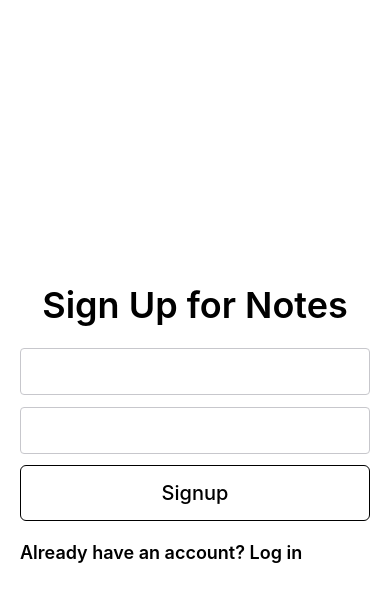
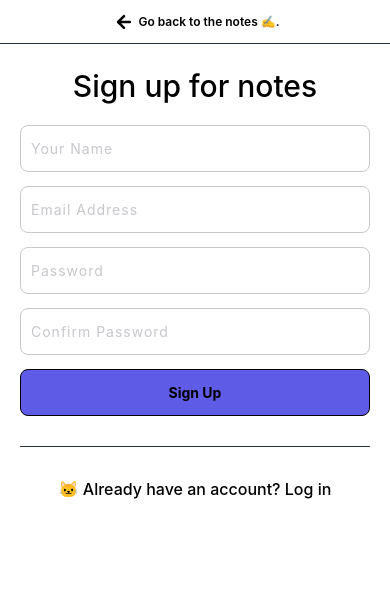
Before and after one commit to amarmanhala/notesbystories, a React (Create React App) app: page /signup in a window 390 px wide. Shown: the top 602 px of the page. Built offline with nearby package versions, Linux system fonts and the light colour scheme.

Commit message:
Add responsiveness

```diff
--- a/src/GlobalStyles.js
+++ b/src/GlobalStyles.js
@@ -26,6 +26,7 @@ const GlobalStyles = createGlobalStyle`
         --system-gray3: #48484A;
         --system-gray: #8E8E93;
         --blue: #0A84FF;
+        --velvet: #5E5CE6;
 }
     }
 
--- a/src/components/Button.js
+++ b/src/components/Button.js
@@ -1,9 +1,10 @@
 import styled from "styled-components";
+import { device } from "../Devices";
 
 export const Button = styled.button`
-  background-color: var(--blue);
+  background-color: ${(props) => props.bgColor || 'var(--blue)'};
   padding: 12px 0;
-  border-radius: 6px;
+
   font-weight: 500;
   font-size: 20px;
   border: 1px solid #000;
@@ -13,4 +14,18 @@ export const Button = styled.button`
   }
   &::focus {
   }
+  @media ${device.mobileM} {
+    font-size: 14px;
+    font-weight: 700;
+    border-radius: 8px;
+    padding: 12px 0;
+  }
+  @media ${device.tablet} {
+    font-size: 16px;
+    font-weight: 600;
+  }
+  @media ${device.laptop} {
+    font-size: 16px;
+    font-weight: 600;
+  }
 `;
--- a/src/components/Header/Header.js
+++ b/src/components/Header.js
@@ -1,11 +1,9 @@
-import React from "react";
+import React, {useState} from "react";
 import { Routes, Route, Link } from "react-router-dom";
 import styled from "styled-components";
-import { FiArrowRight } from "react-icons/fi";
-import { device } from "../../Devices";
+import { device } from "../Devices";
 
-function Header({ title }) {
-  const Wrapper = styled.header`
+  export const Header = styled.header`
     background-color: var(--top-nav-color);
     display: flex;
     width: 100%;
@@ -19,7 +17,7 @@ function Header({ title }) {
       padding: 0 4px;
     }
   `;
-  const NavContent = styled.span`
+  export const NavContent = styled.span`
     font-size: 14px;
     font-weight: 600;
     @media ${device.mobileM} {
@@ -35,7 +33,7 @@ function Header({ title }) {
       font-weight: 600;
     }
   `;
-  const NavContentWrapper = styled.nav`
+  export const NavContentWrapper = styled.nav`
     display: flex;
     flex-direction: row;
     justify-content: center;
@@ -43,28 +41,6 @@ function Header({ title }) {
     align-items: center;
     padding: 0 4px;
   `;
-  const ArrowRightWrapper = styled.span`
+  export const ArrowWrapper = styled.span`
     padding: 0 4px;
   `;
-  const arrowRight = {
-    fontSize: "20px",
-    strokeWidth: "3",
-  };
-  return (
-    <>
-      <Wrapper>
-       <Link to="/welcome">
-          <NavContentWrapper>
-            <NavContent>
-              Login or Sign up to store your notes permanently ✨
-            </NavContent>{" "}
-            <ArrowRightWrapper>
-              <FiArrowRight style={arrowRight} />
-            </ArrowRightWrapper>
-          </NavContentWrapper>
-       </Link>
-      </Wrapper>
-    </>
-  );
-}
-export default Header;
--- a/src/components/Header/index.js
+++ /dev/null
@@ -1,2 +0,0 @@
-export * from './Header';
-export { default } from './Header';
--- a/src/components/Input.js
+++ b/src/components/Input.js
@@ -23,7 +23,9 @@ export const Input = styled.input`
     padding: 12px 10px;
     font-size: 14px;
     border-radius: 4px;
+    border-radius: 8px;
     font-weight: 400;
+    margin-bottom: 1em;
   }
   @media ${device.tablet} {
     padding: 14px 14px;
--- a/src/components/Main.js
+++ b/src/components/Main.js
@@ -1,11 +1,28 @@
 import React from "react";
+import { Routes, Route, Link } from "react-router-dom";
 import Editor from "./Editor";
-import Header from "./Header";
+import { Header, NavContentWrapper, NavContent, ArrowWrapper } from "./Header";
+import { FiArrowRight, FiArrowLeft } from "react-icons/fi";
 
 function Main() {
+  const arrowRight = {
+    fontSize: "20px",
+    strokeWidth: "3",
+  };
   return (
     <div>
-      <Header></Header>
+      <Header>
+        <Link to="/welcome">
+          <NavContentWrapper>
+            <NavContent>
+              Login or Sign up to store your notes permanently ✨
+            </NavContent>
+            <ArrowWrapper>
+              <FiArrowRight style={arrowRight} />
+            </ArrowWrapper>
+          </NavContentWrapper>
+        </Link>
+      </Header>
       <Editor></Editor>
     </div>
   );
--- a/src/components/SignUp.js
+++ b/src/components/SignUp.js
@@ -1,19 +1,31 @@
 import React from "react";
 import styled from "styled-components";
-import {Input} from "./Input";
-import {Button} from "./Button";
+import { Input } from "./Input";
+import { Button } from "./Button";
 import { device } from "../Devices";
 import { Link } from "react-router-dom";
-
+import { Header, NavContentWrapper, NavContent, ArrowWrapper } from "./Header";
+import { FiArrowLeft } from "react-icons/fi";
 
 function SignUp() {
   const LoginPage = styled.div`
     display: flex;
     flex-direction: column;
+    //justify-content: center;
+    width: 100%;
+    height: 100vh;
+    height: -webkit-fill-available;
+    background-color: var(--top-nav-color);
+  `;
+  const Main = styled.main`
+    display: flex;
+    flex-direction: column;
+    flex: 1;
     justify-content: center;
     width: 100%;
     height: 100vh;
-    background-color: var(--top-nav-color);
+    height: -webkit-fill-available;
+    background-color: transparent;
   `;
 
   const LoginWrapper = styled.div`
@@ -22,14 +34,14 @@ function SignUp() {
     flex-direction: column;
     align-self: center;
     justify-content: center;
-    width: 460px;
+    width: 420px;
     padding: 50px;
     @media ${device.mobileM} {
       width: 100%;
       padding: 20px;
     }
     @media ${device.tablet} {
-    width: 460px;
+      width: 420px;
     }
   `;
   const H1Wrapper = styled.div`
@@ -40,23 +52,87 @@ function SignUp() {
   const H1 = styled.h1`
     font-size: 36px;
     font-weight: 600;
+    @media ${device.mobileM} {
+      font-size: 30px;
+      font-weight: 500;
+    }
+    @media ${device.tablet} {
+      font-size: 36px;
+      font-weight: 600;
+    }
+  `;
+  const SignUpLinkWrapper = styled.div`
+    width: 100%;
+    text-align: center;
   `;
   const SignUpLink = styled(Link)`
     margin-top: 1em;
     color: var(--blue);
     font-weight: 600;
     font-size: 18px;
+    @media ${device.mobileM} {
+      margin-top: 0.4em;
+      font-weight: 500;
+      font-size: 16px;
+    }
+    @media ${device.tablet} {
+      margin-top: 1em;
+      font-weight: 600;
+      font-size: 18px;
+    }
   `;
+  const Divider = styled.hr`
+    width: 100%;
+    border-top: 1px solid var(--border-color);
+    border-radius: 2px;
+    margin: 50px 0;
+    @media ${device.mobileM} {
+      margin: 30px 0;
+    }
+    @media ${device.tablet} {
+      margin: 50px 0;
+    }
+  `;
+  const arrowRight = {
+    fontSize: "20px",
+    strokeWidth: "3",
+  };
 
   return (
     <LoginPage>
+      <Header>
+        <Link to="/">
+          <NavContentWrapper>
+            <ArrowWrapper>
+              <FiArrowLeft style={arrowRight} />
+            </ArrowWrapper>
+            <NavContent>Go back to the notes ✍️.</NavContent>
+          </NavContentWrapper>
+        </Link>
+      </Header>
+      <Main>
         <LoginWrapper>
-        <H1Wrapper><H1>Sign Up for Notes</H1></H1Wrapper>
-        <Input></Input>
-        <Input></Input>
-        <Button>Signup</Button>
-        <SignUpLink to="/welcome">Already have an account? Log in</SignUpLink>
+          <H1Wrapper>
+            <H1>Sign up for notes</H1>
+          </H1Wrapper>
+          <Input type="text" placeholder="Your Name"></Input>
+          <Input type="email" placeholder="Email Address"></Input>
+          <Input type="password" placeholder="Password"></Input>
+          <Input type="password" placeholder="Confirm Password"></Input>
+          <Button
+            type="submit"
+            bgColor="#5E5CE6"
+          >
+            Sign Up
+          </Button>
+          <Divider></Divider>
+          <SignUpLinkWrapper tabIndex="0">
+            <SignUpLink to="/welcome">
+              🐱 Already have an account? Log in
+            </SignUpLink>
+          </SignUpLinkWrapper>
         </LoginWrapper>
+      </Main>
     </LoginPage>
   );
 }
--- a/src/components/Welcome.js
+++ b/src/components/Welcome.js
@@ -1,10 +1,11 @@
 import React from "react";
 import styled from "styled-components";
 import { Input } from "./Input";
-import {Button} from "./Button";
+import { Button } from "./Button";
 import { device } from "../Devices";
 import { Link } from "react-router-dom";
-import Header from "./Header";
+import { Header, NavContentWrapper, NavContent, ArrowWrapper } from "./Header";
+import { FiArrowRight, FiArrowLeft } from "react-icons/fi";
 
 function Welcome() {
   const LoginPage = styled.div`
@@ -51,17 +52,64 @@ function Welcome() {
   const H1 = styled.h1`
     font-size: 36px;
     font-weight: 600;
+    @media ${device.mobileM} {
+      font-size: 30px;
+    font-weight: 500;
+    }
+    @media ${device.tablet} {
+      font-size: 36px;
+    font-weight: 600;
+    }
+  `;
+  const SignUpLinkWrapper = styled.div`
+    width: 100%;
+    text-align: center;
   `;
   const SignUpLink = styled(Link)`
     margin-top: 1em;
     color: var(--blue);
     font-weight: 600;
     font-size: 18px;
+    @media ${device.mobileM} {
+      margin-top: 0.4em;
+    font-weight: 500;
+    font-size: 16px;
+    }
+    @media ${device.tablet} {
+      margin-top: 1em;
+    font-weight: 600;
+    font-size: 18px;
+    }
   `;
+  const Divider = styled.hr`
+    width: 100%;
+    border-top: 1px solid var(--border-color);
+    border-radius: 2px;
+    margin: 50px 0;
+    @media ${device.mobileM} {
+      margin: 30px 0;
+    }
+    @media ${device.tablet} {
+      margin: 50px 0;
+    }
+  `;
+  const arrowRight = {
+    fontSize: "20px",
+    strokeWidth: "3",
+  };
 
   return (
     <LoginPage>
-      <Header></Header>
+      <Header>
+        <Link to="/">
+          <NavContentWrapper>
+            <ArrowWrapper>
+              <FiArrowLeft style={arrowRight} />
+            </ArrowWrapper>
+            <NavContent>Go back to the notes ✍️.</NavContent>
+          </NavContentWrapper>
+        </Link>
+      </Header>
       <Main>
         <LoginWrapper>
           <H1Wrapper>
@@ -69,8 +117,15 @@ function Welcome() {
           </H1Wrapper>
           <Input type="email" placeholder="Email Address"></Input>
           <Input type="password" placeholder="Password"></Input>
-          <Button type="submit">Login</Button>
-          <SignUpLink to="/signup">Don't have an account? Sign Up</SignUpLink>
+          <Button type="submit" onClick={() => console.log("JOJO")}>
+            Login
+          </Button>
+          <Divider></Divider>
+          <SignUpLinkWrapper tabIndex="0">
+            <SignUpLink to="/signup">
+              🐱 Don't have an account? Sign Up
+            </SignUpLink>
+          </SignUpLinkWrapper>
         </LoginWrapper>
       </Main>
     </LoginPage>
```
Lines whose indentation alone changed are shown as unchanged.
